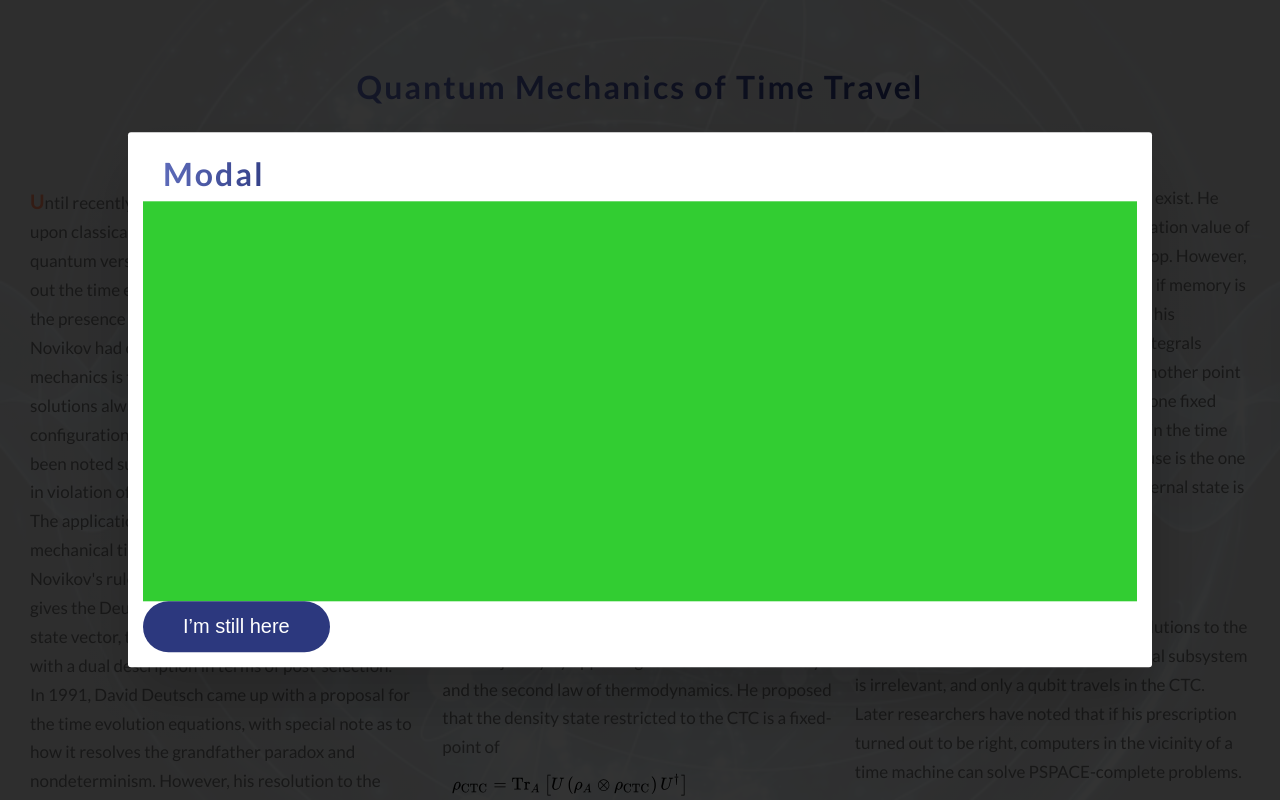
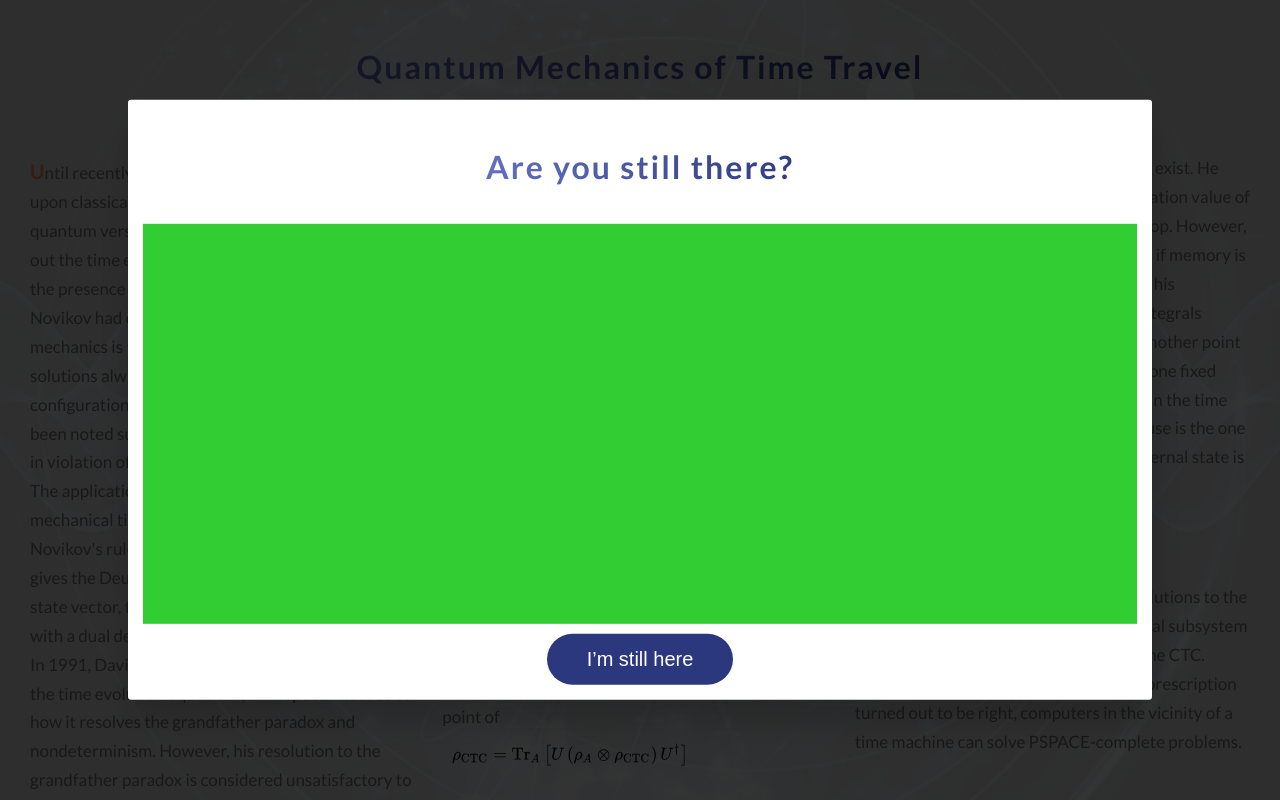
Before and after one commit to tpstar/r-u-still-there, a React (Create React App) app: page / in a window 1280 px wide. Built offline with nearby package versions, Linux system fonts and the light colour scheme.

Commit message:
add button and title components

```diff
--- /dev/null
+++ b/src/components/Button.css
@@ -0,0 +1,20 @@
+.btn,
+.btn:link,
+.btn:visited {
+  background-color: #2c387e;
+  color: #fff;
+  text-decoration: none;
+  padding: 14px 40px;
+  display: inline-block;
+  border-radius: 100px;
+  transition: all .2s;
+  position: relative;
+  font-size: 20px;
+  border: none;
+  cursor: pointer;
+}
+
+.btn:hover {
+  transform: translateY(-3px);
+  box-shadow: 0 10px 20px rgba(0, 0, 0, .2);
+}
--- /dev/null
+++ b/src/components/Button.js
@@ -0,0 +1,13 @@
+import React from 'react';
+
+import './Button.css';
+
+const Button = ({onClickButton, children}) => {
+  return (
+    <div className="btnContainer">
+      <button onClick={() => onClickButton()} className="btn">{children}</button>
+    </div>
+  )
+}
+
+export default Button;
--- a/src/components/Home.css
+++ b/src/components/Home.css
@@ -7,22 +7,6 @@
   height: 100vh;
   background-attachment: scroll;
   overflow: scroll;
-}
-
-.title {
-  text-align: center;
-  margin-top: 60px;
-  margin-bottom: 40px;
-}
-
-h1 {
-  font-weight: 700;
-  display: inline-block;
-  background-image: linear-gradient(to right, #6573c3, #2c387e);
-  -webkit-background-clip: text;
-  color: transparent;
-  letter-spacing: 2px;
-  padding: 0 20px;
 }
 
 article {
--- a/src/components/Home.js
+++ b/src/components/Home.js
@@ -1,6 +1,7 @@
 import React from 'react';
 
 import Modal from './Modal';
+import Title from './Title';
 import './Home.css';
 
 class Home extends React.Component {
@@ -30,15 +31,13 @@ class Home extends React.Component {
 
 
   renderModal() {
-    return <Modal onClose={() => this.closeModal()}/>
+    return <Modal onClickButton={() => this.closeModal()}/>
   }
 
   render() {
     return (
       <div className="home_container">
-        <div className="title">
-          <h1>Quantum Mechanics of Time Travel</h1>
-        </div>
+        <Title>Quantum Mechanics of Time Travel</Title>
         <article>
           <p className="paragraph">Until recently, most studies on time travel are based upon classical general relativity. Coming up with a quantum version of time travel requires us to figure out the time evolution equations for density states in the presence of closed timelike curves (CTC).</p>
           <p>Novikov had conjectured that once quantum mechanics is taken into account, self-consistent solutions always exist for all time machine configurations, and initial conditions. However, it has been noted such solutions are not unique in general, in violation of determinism, unitarity and linearity.</p>
--- a/src/components/Modal.css
+++ b/src/components/Modal.css
@@ -15,9 +15,9 @@
   transform: translate(-50%, -50%);
   width: 80%;
   background-color: #fff;
-  box-shadow: 0 2rem 4rem rgba(0, 0, 0, .2);
+  box-shadow: 0 20px 40px rgba(0, 0, 0, .2);
   border-radius: 3px;
-  padding: 15px;
+  padding: 0 15px 15px;
 }
 
 .colorBox {
@@ -26,28 +26,7 @@
   background: LimeGreen;
 }
 
-.btn,
-.btn:link,
-.btn:visited {
-  background-color: #2c387e;
-  color: #fff;
-  text-decoration: none;
-  padding: 14px 40px;
-  display: inline-block;
-  border-radius: 100px;
-  transition: all .2s;
-  position: relative;
-  font-size: 20px;
-  border: none;
-  cursor: pointer;
+.btnContainer {
+  text-align: center;
+  margin-top: 10px;
 }
-
-.btn:hover {
-  transform: translateY(-3px);
-  box-shadow: 0 10px 20px rgba(0, 0, 0, .2);
-}
-
-/* .btn:hover::after {
-    transform: scaleX(1.4) scaleY(1.6);
-    opacity: 0;
-} */
--- a/src/components/Modal.js
+++ b/src/components/Modal.js
@@ -2,6 +2,8 @@ import React from 'react';
 import { Redirect } from 'react-router-dom';
 
 import './Modal.css';
+import Title from './Title';
+import Button from './Button';
 
 class Modal extends React.Component {
   constructor(props) {
@@ -33,9 +35,9 @@ class Modal extends React.Component {
     return (
       <div className="modal_container">
         <div className="content">
-          <h1>Modal</h1>
+          <Title>Are you still there?</Title>
           <div className="colorBox" />
-          <button onClick={() => this.props.onClose()} className="btn">I’m still here</button>
+          <Button onClickButton={this.props.onClickButton} >I’m still here</Button>
         </div>
       </div>
     );
--- /dev/null
+++ b/src/components/Title.js
@@ -0,0 +1,26 @@
+import React from 'react';
+
+const Title = ({children}) => {
+  const containerStyle = {
+    textAlign: 'center',
+    marginTop: 40,
+    marginBottom: 30,
+  }
+  const textStyle = {
+    fontWeight: '700',
+    display: 'inline-block',
+    backgroundImage: 'linear-gradient(to right, #6573c3, #2c387e)',
+    WebkitBackgroundClip: 'text',
+    color: 'transparent',
+    letterSpacing: 2,
+    paddingRight: 20,
+    paddingLeft: 20,
+  }
+  return (
+    <div style={containerStyle}>
+      <h1 style={textStyle}>{children}</h1>
+    </div>
+  )
+}
+
+export default Title;
```
